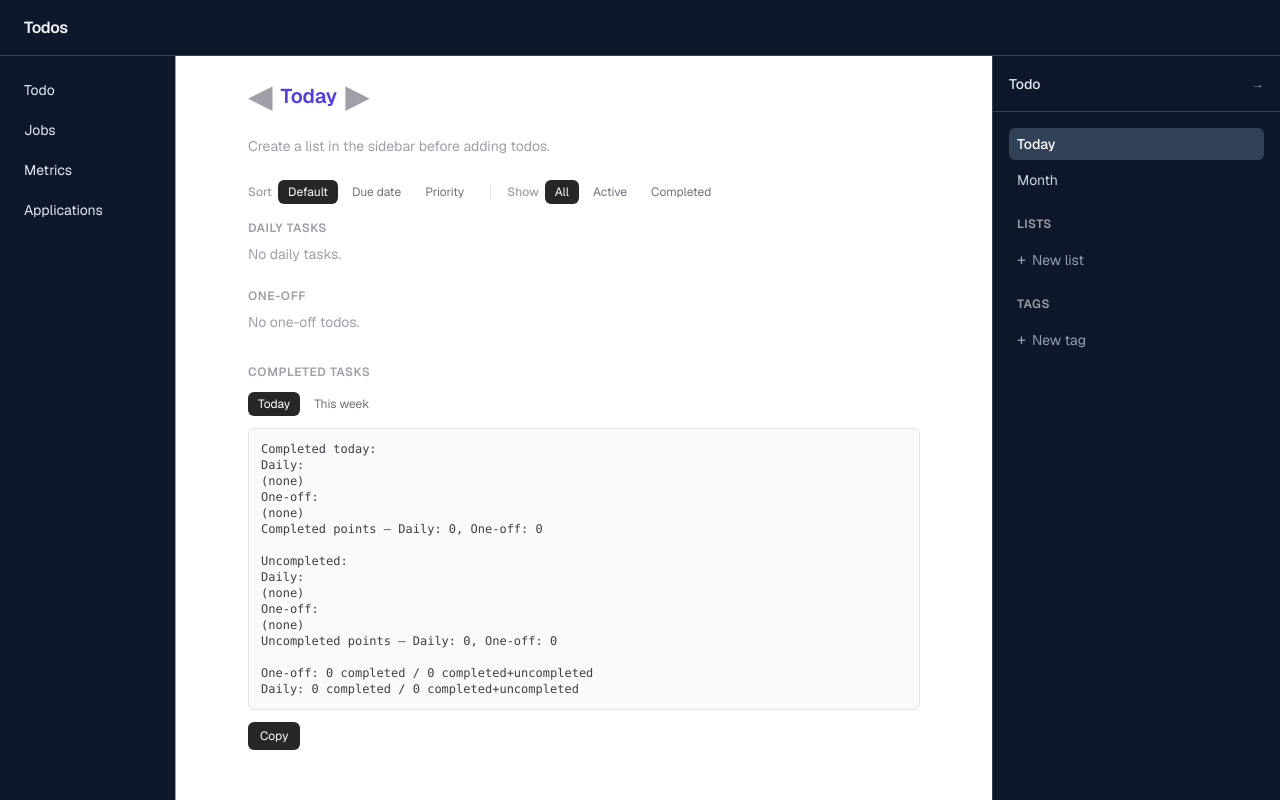
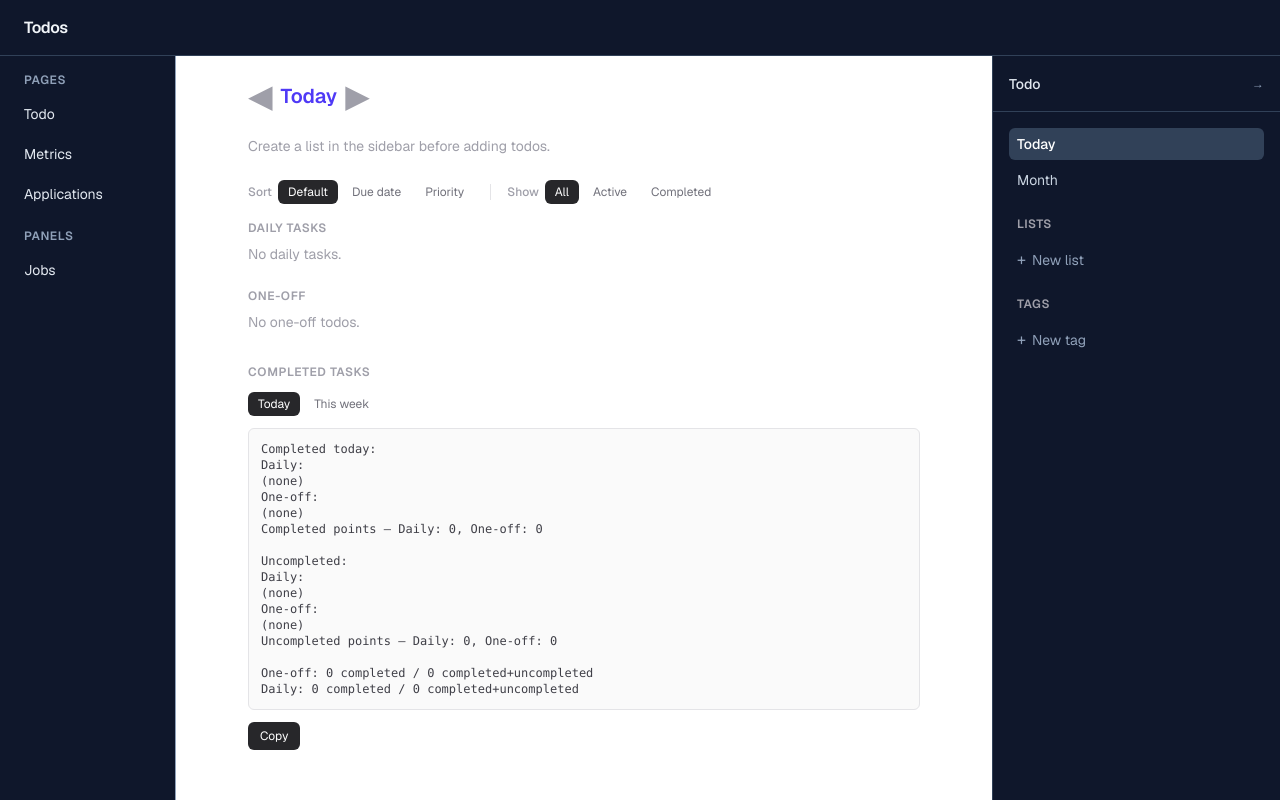
Before and after one commit to Jonathanko52/personal-interface, a Next.js app: page / in a window 1280 px wide. Built offline with nearby package versions, Linux system fonts and the light colour scheme.

Commit message:
fixing up navigation panel

```diff
--- a/app/components/NavigationPanel.tsx
+++ b/app/components/NavigationPanel.tsx
@@ -19,7 +19,9 @@ export default function NavigationPanel({ onSelect }: NavigationPanelProps) {
   const router = useRouter();
 
   return (
-    <nav className="w-44 shrink-0 border-r border-slate-400 bg-slate-900 flex flex-col py-4 px-3 gap-1">
+    <nav className="w-44 shrink-0 border-r border-slate-400 bg-slate-900 flex flex-col py-4 px-3 gap-4">
+      <div className="flex flex-col gap-1">
+        <h2 className="text-xs font-semibold text-slate-400 uppercase tracking-wider px-3 mb-1">Pages</h2>
         <button
           onClick={() => {
             router.push("/");
@@ -28,6 +30,15 @@ export default function NavigationPanel({ onSelect }: NavigationPanelProps) {
           className={itemClass}>
           Todo
         </button>
+        <Link href="/metrics" className={itemClass}>
+          Metrics
+        </Link>
+        <Link href="/applications" className={itemClass}>
+          Applications
+        </Link>
+      </div>
+      <div className="flex flex-col gap-1">
+        <h2 className="text-xs font-semibold text-slate-400 uppercase tracking-wider px-3 mb-1">Panels</h2>
         {NAV_ITEMS.map((item) => (
           <button
             key={item.id}
@@ -36,12 +47,7 @@ export default function NavigationPanel({ onSelect }: NavigationPanelProps) {
             {item.label}
           </button>
         ))}
-      <Link href="/metrics" className={itemClass}>
-        Metrics
-      </Link>
-      <Link href="/applications" className={itemClass}>
-        Applications
-      </Link>
+      </div>
     </nav>
   );
 }
```
Lines whose indentation alone changed are shown as unchanged.
